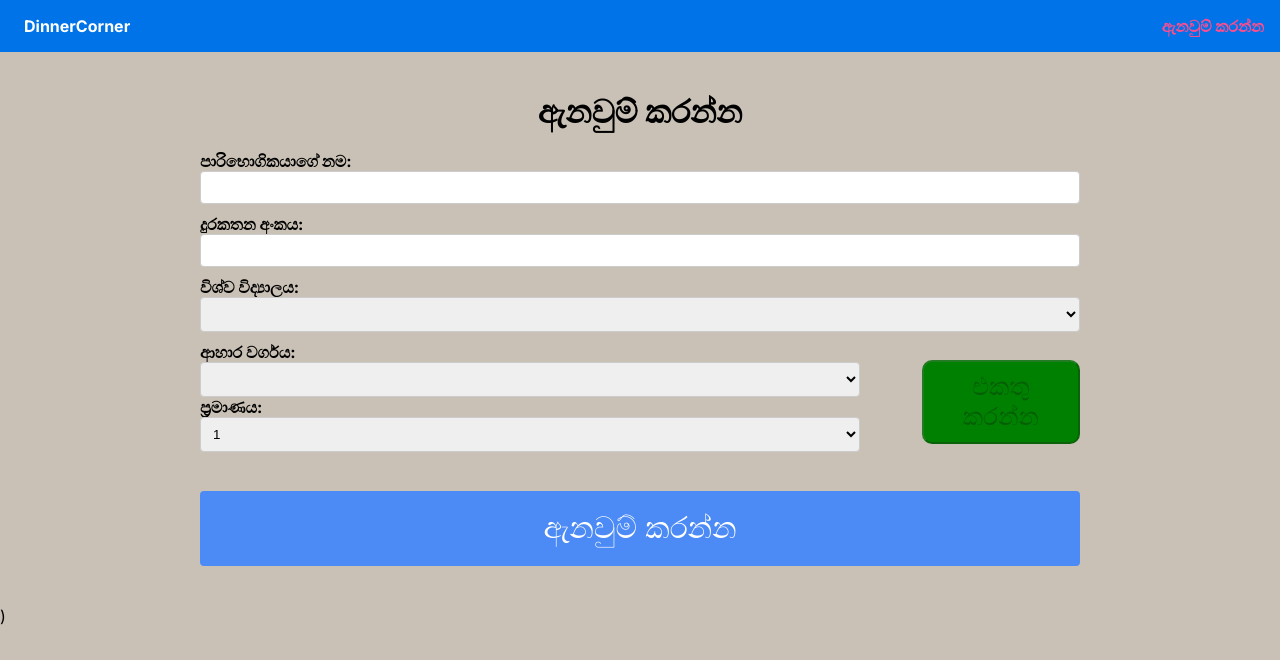
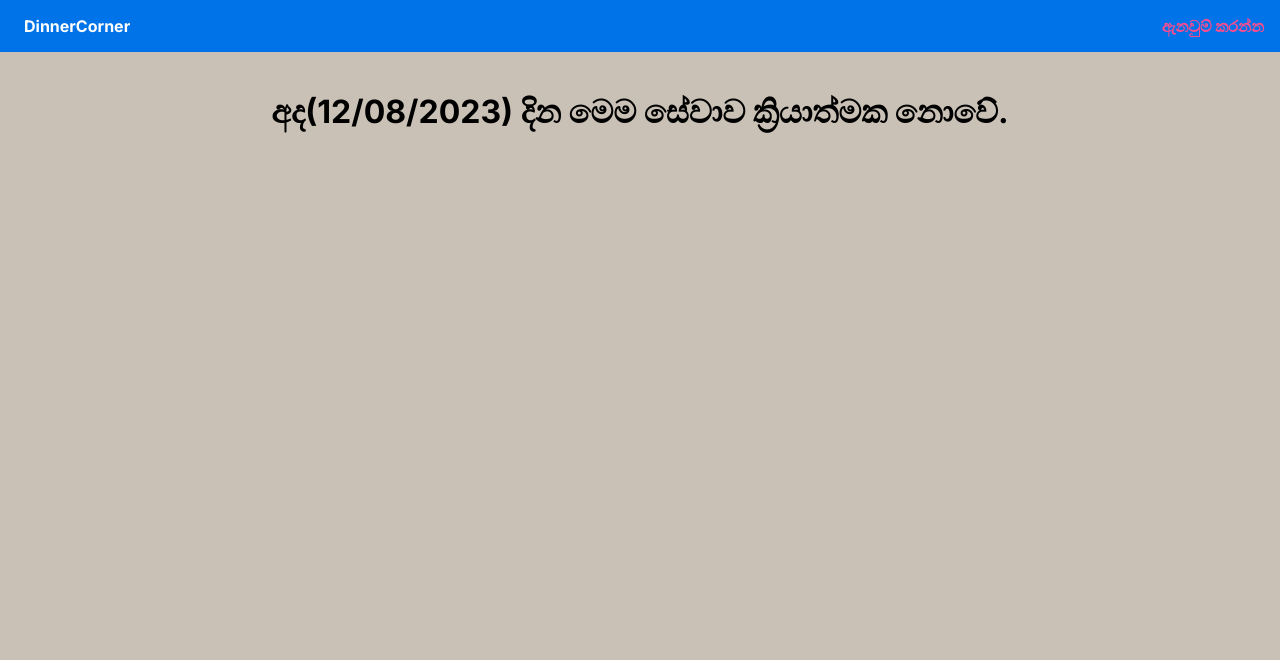
Before and after one commit to Yasith-Heshan/Dinner-Corner, a Next.js app: page /ordernow in a window 1280 px wide. Shown: the top 660 px of the page. Built offline with nearby package versions, Linux system fonts and the light colour scheme.

Commit message:
remove orderform

```diff
--- a/src/app/ordernow/page.jsx
+++ b/src/app/ordernow/page.jsx
@@ -129,11 +129,11 @@ const OrderNow = () => {
 
     };
 
-    // return (
-    //   <div className={styles.container}>
-    //       <h1 className={styles.heading}>අද(02/07/2023) සහ හෙට(03/07/2023) දින මෙම සේවාව ක්‍රියාත්මක නොවේ.</h1>
-    //   </div>
-    // );
+    return (
+      <div className={styles.container}>
+          <h1 className={styles.heading}>අද(12/08/2023) දින මෙම සේවාව ක්‍රියාත්මක නොවේ.</h1>
+      </div>
+    );
 
     return (
         <>
```
